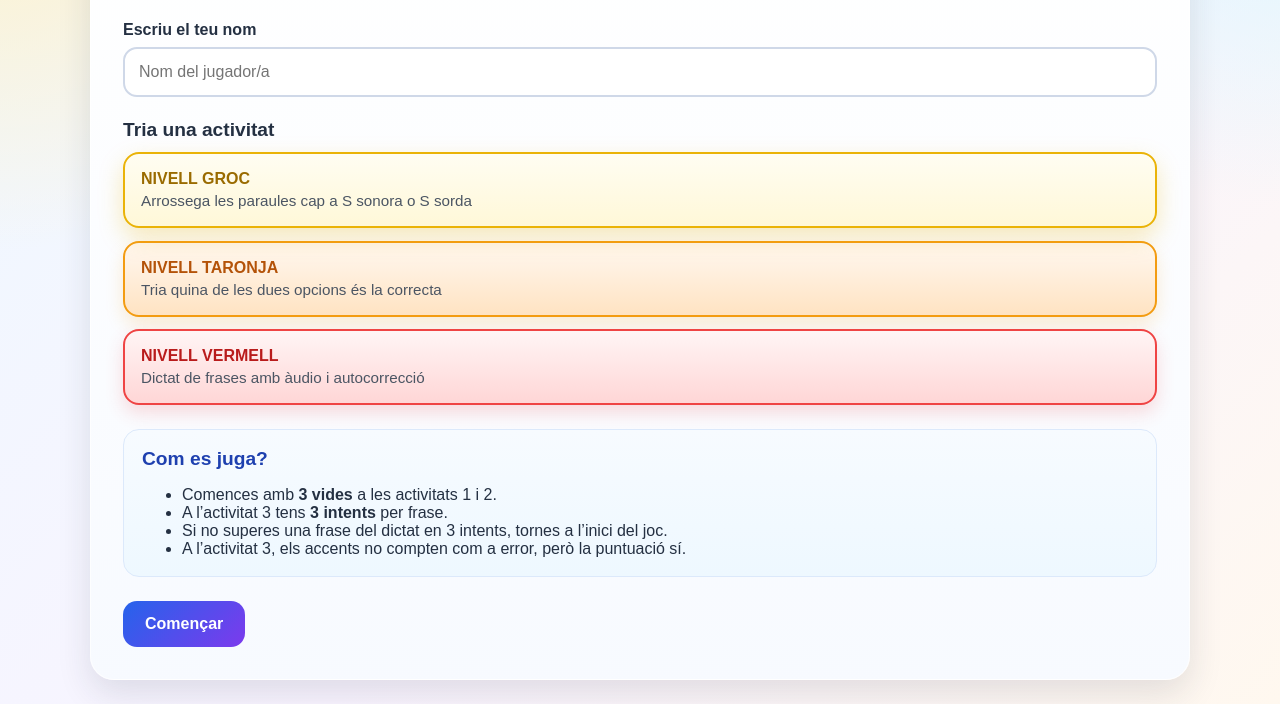
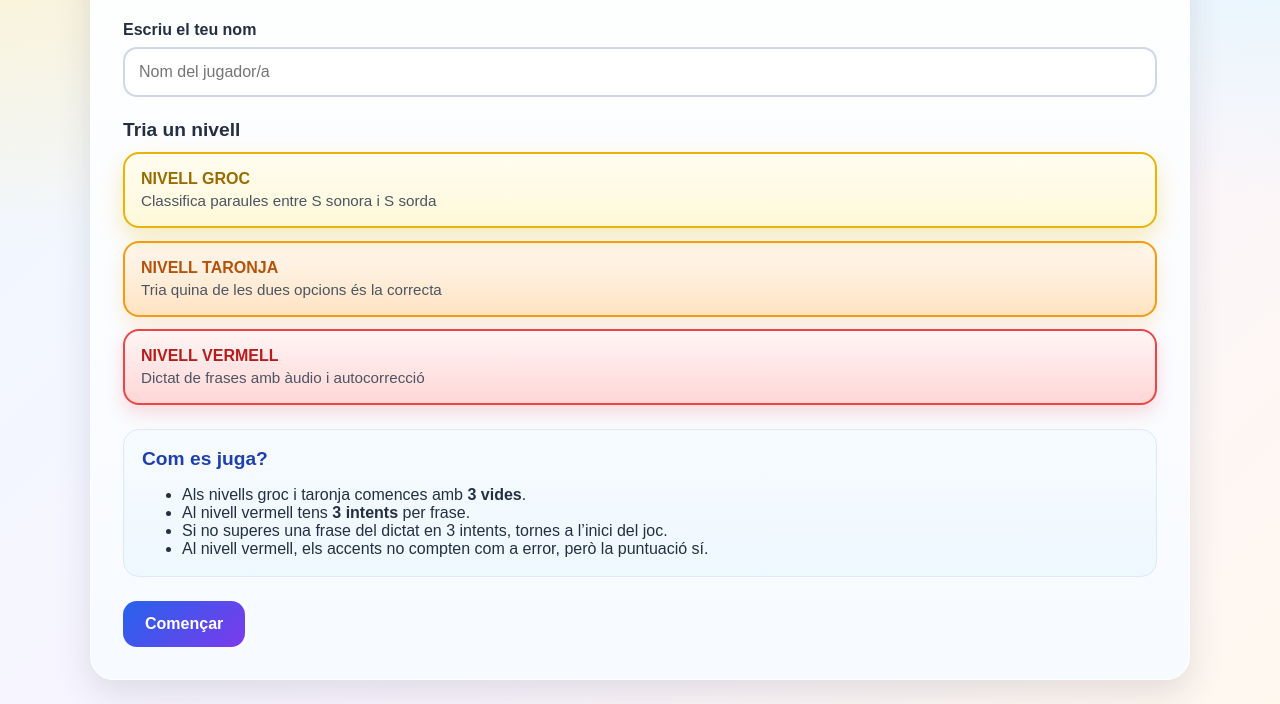
Before and after one commit to jordim-code/S-sorda-S-sonora, a plain HTML site: page index.html in a window 1280 px wide. Shown: the part 132-836 px from the top of the page. Drawn offline with Linux system fonts and the light colour scheme.

Commit message:
Update index.html

```diff
--- a/index.html
+++ b/index.html
@@ -20,13 +20,13 @@
         </div>
 
         <div class="activity-select">
-          <h2>Tria una activitat</h2>
+          <h2>Tria un nivell</h2>
 
           <label class="activity-option">
             <input type="radio" name="activity" value="1" checked />
             <div class="activity-box yellow-level">
               <strong>NIVELL GROC</strong>
-              <span>Arrossega les paraules cap a S sonora o S sorda</span>
+              <span>Classifica paraules entre S sonora i S sorda</span>
             </div>
           </label>
 
@@ -50,10 +50,10 @@
         <div class="instructions">
           <h2>Com es juga?</h2>
           <ul>
-            <li>Comences amb <strong>3 vides</strong> a les activitats 1 i 2.</li>
-            <li>A l’activitat 3 tens <strong>3 intents</strong> per frase.</li>
+            <li>Als nivells groc i taronja comences amb <strong>3 vides</strong>.</li>
+            <li>Al nivell vermell tens <strong>3 intents</strong> per frase.</li>
             <li>Si no superes una frase del dictat en 3 intents, tornes a l’inici del joc.</li>
-            <li>A l’activitat 3, els accents no compten com a error, però la puntuació sí.</li>
+            <li>Al nivell vermell, els accents no compten com a error, però la puntuació sí.</li>
           </ul>
         </div>
 
```
